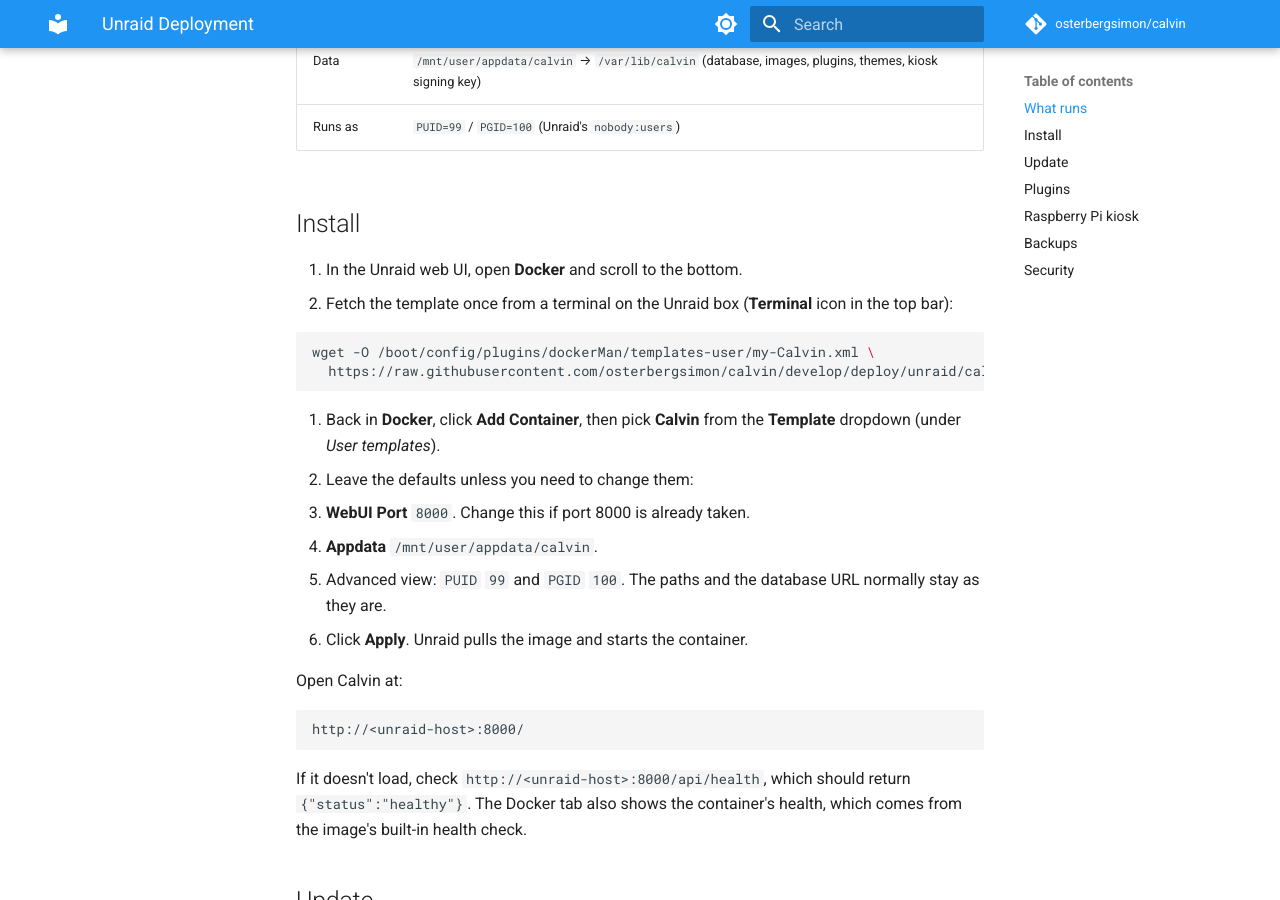
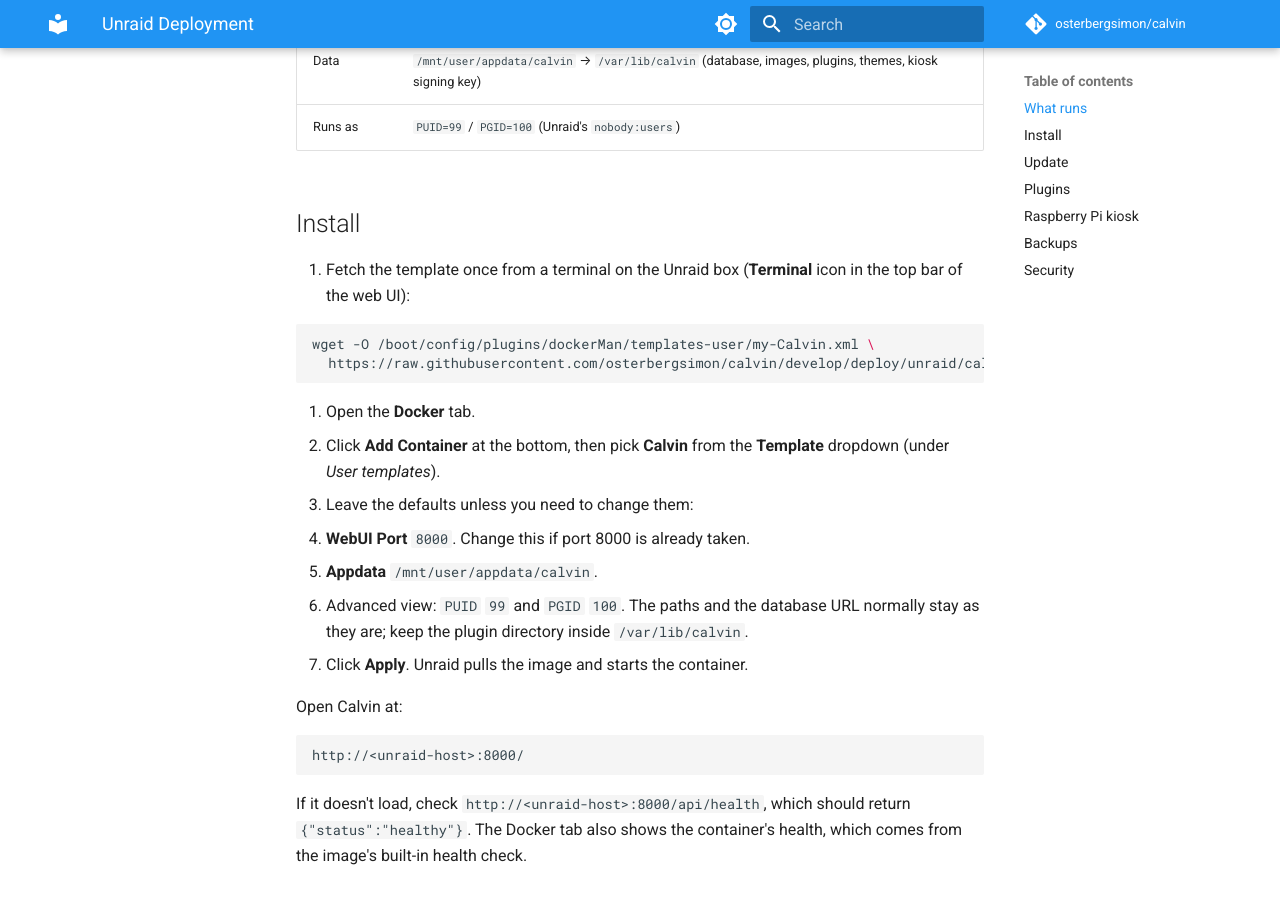
Before and after one commit to osterbergsimon/calvin, an MkDocs documentation site: the page built from docs/setup/UNRAID.md, in a window 1280 px wide and 900 px high, scrolled down 493 px. Built offline with MkDocs 1.6.1 and Material for MkDocs 9.7.7, drawn with Linux system fonts in a browser that asks for light colours; comment, search, counter and statistics services are not loaded.

Commit message:
fix(deploy): harden container entrypoint per review (calvin-c4k)
- Restore plugin pip deps per plugin (one bad/conflicting requirement no
  longer blocks the others), guard malformed manifests, cap uv HTTP
  timeout so offline starts stay quick.
- Ownership fix in Python: skip nested mounts (incl. same-fs bind mounts
  such as a photo share under images/), re-own only venv directories
  (avoids copying the venv into the container layer), cover a custom
  PLUGIN_DIR, and only warn on failures instead of crash-looping.
- Workflow summary passes outputs via env; UNRAID.md step order.

````diff
--- a/docs/setup/UNRAID.md
+++ b/docs/setup/UNRAID.md
@@ -15,22 +15,23 @@
 
 ## Install
 
-1. In the Unraid web UI, open **Docker** and scroll to the bottom.
-2. Fetch the template once from a terminal on the Unraid box
-   (**Terminal** icon in the top bar):
+1. Fetch the template once from a terminal on the Unraid box
+   (**Terminal** icon in the top bar of the web UI):
 
    ```bash
    wget -O /boot/config/plugins/dockerMan/templates-user/my-Calvin.xml \
      https://raw.githubusercontent.com/osterbergsimon/calvin/develop/deploy/unraid/calvin.xml
    ```
 
-3. Back in **Docker**, click **Add Container**, then pick **Calvin** from the
+2. Open the **Docker** tab.
+3. Click **Add Container** at the bottom, then pick **Calvin** from the
    **Template** dropdown (under *User templates*).
 4. Leave the defaults unless you need to change them:
    - **WebUI Port** `8000`. Change this if port 8000 is already taken.
    - **Appdata** `/mnt/user/appdata/calvin`.
    - Advanced view: `PUID` `99` and `PGID` `100`. The paths and the
-     database URL normally stay as they are.
+     database URL normally stay as they are; keep the plugin directory
+     inside `/var/lib/calvin`.
 5. Click **Apply**. Unraid pulls the image and starts the container.
 
 Open Calvin at:
````
Also changed, not shown: 2 other files.
